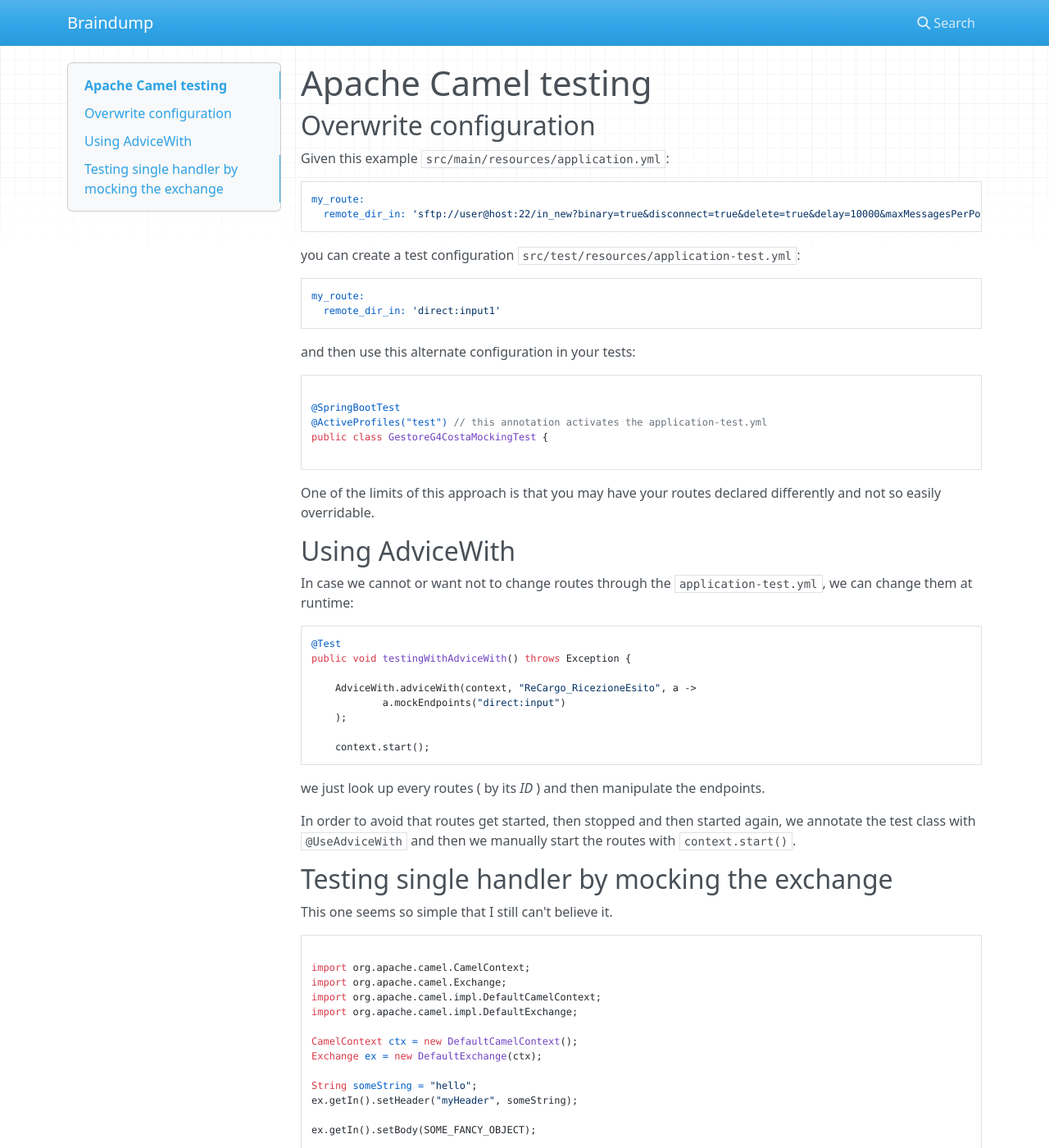
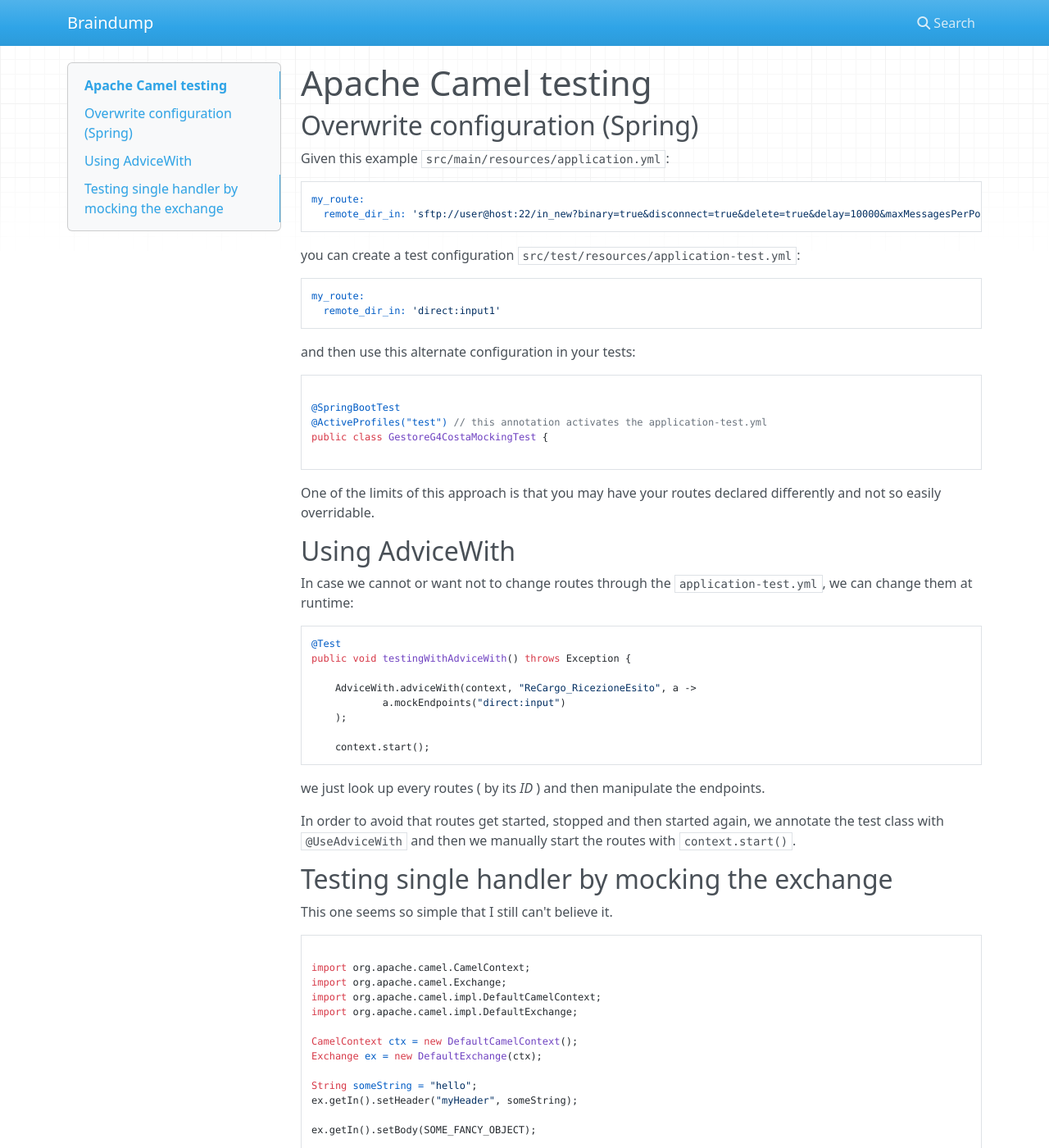
Before and after one commit to anotherMe/braindump, an MkDocs documentation site: the page built from docs/java/testing/camel.md, in a window 1280 px wide and 1400 px high. Shown: the whole window at 82% size. Built offline with MkDocs 1.6.1, drawn with Linux system fonts in a browser that asks for light colours; nearby versions of some CDN libraries.

Commit message:
Docs updated

```diff
--- a/docs/java/testing/camel.md
+++ b/docs/java/testing/camel.md
@@ -2,7 +2,7 @@
 # Apache Camel testing
 
 
-## Overwrite configuration
+## Overwrite configuration (Spring)
 
 Given this example `src/main/resources/application.yml`:
 
@@ -50,7 +50,7 @@ public void testingWithAdviceWith() throws Exception {
 
 we just look up every routes ( by its *ID* ) and then manipulate the endpoints.
 
-In order to avoid that routes get started, then stopped and then started again, we annotate the test class with `@UseAdviceWith ` and
+In order to avoid that routes get started, stopped and then started again, we annotate the test class with `@UseAdviceWith ` and
 then we manually start the routes with `context.start()`.
 
 
```
Also changed, not shown: docs/database/mysql/create_user.md (added, +14 -0 lines).
